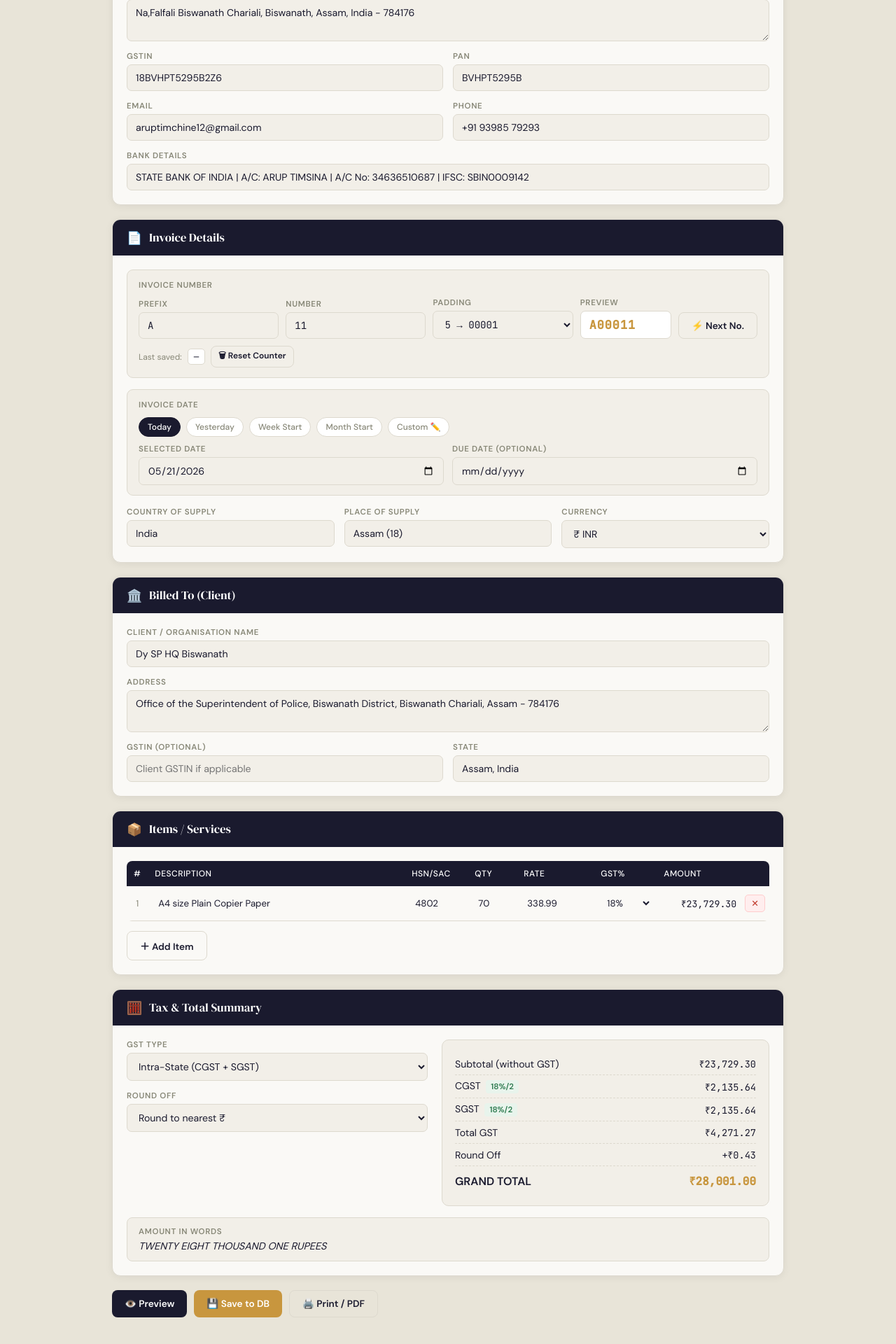
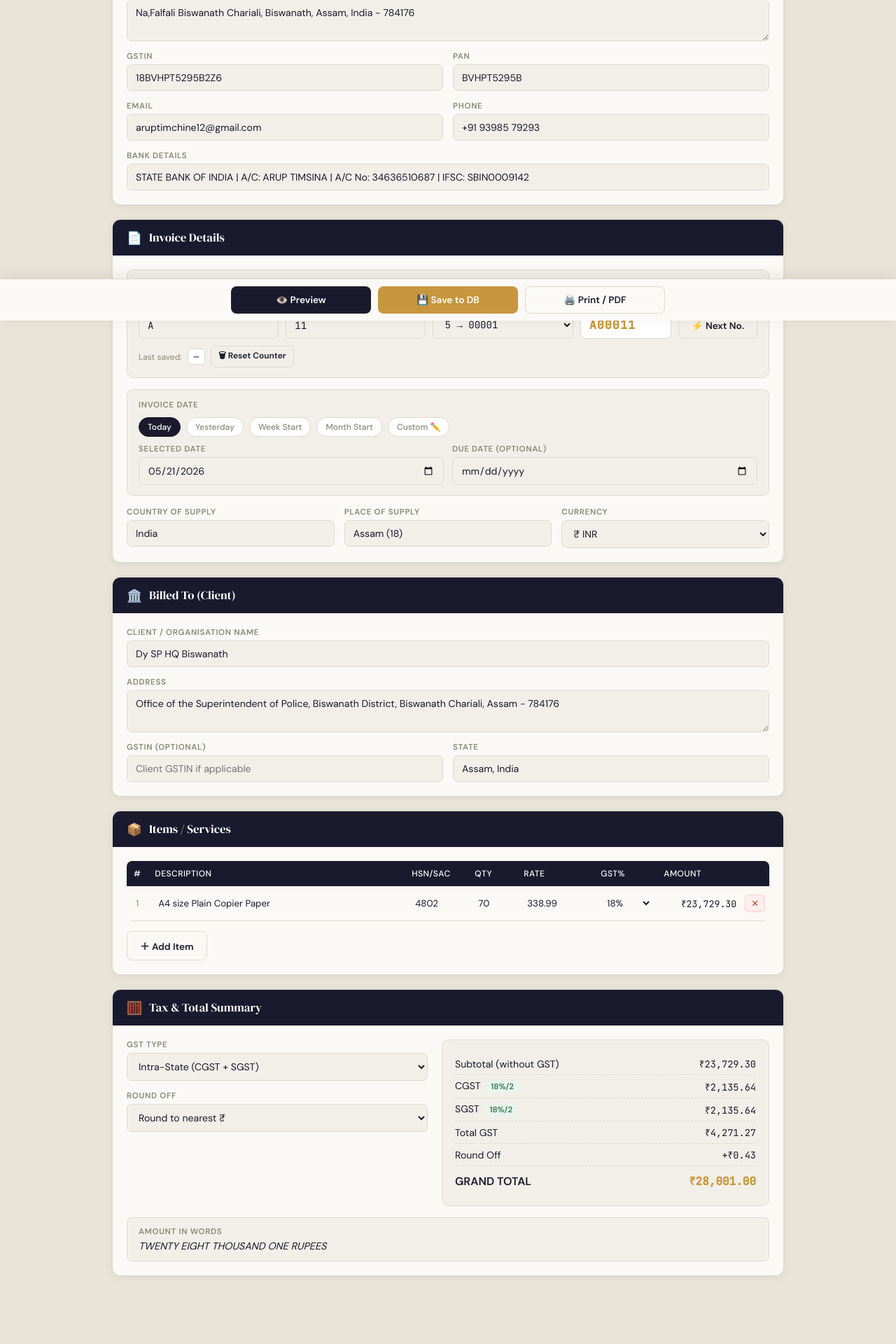
Before and after one commit to junmain936/arup-invoice-generator, a Next.js app: page / in a window 1280 px wide. Shown: the part 342-2262 px from the top of the page at 70% size. Built offline with nearby package versions, Linux system fonts and the light colour scheme.

Commit message:
Update page.jsx

```diff
--- a/app/page.jsx
+++ b/app/page.jsx
@@ -381,7 +381,6 @@ export default function InvoicePage() {
               {t === 'editor' ? '✏️ Editor' : t === 'preview' ? '👁️ Preview' : '🗂️ History'}
             </button>
           ))}
-          <button className="tab" onClick={handlePrint}>🖨️ Print</button>
         </div>
 
         {/* ══ EDITOR TAB ══ */}
@@ -643,14 +642,8 @@ export default function InvoicePage() {
               </div>
             </div>
 
-            {/* ACTION BUTTONS */}
-            <div className="btn-row" style={{ marginBottom: 40 }}>
-              <button className="btn btn-primary" onClick={() => handleTabChange('preview')}>👁️ Preview</button>
-              <button className="btn btn-accent" disabled={saving} onClick={saveInvoice}>
-                {saving ? '⏳ Saving...' : '💾 Save to DB'}
-              </button>
-              <button className="btn btn-outline" onClick={handlePrint}>🖨️ Print / PDF</button>
-            </div>
+            {/* bottom spacer for fixed footer */}
+            <div style={{ height: 80 }} />
           </>
         )}
 
@@ -659,14 +652,14 @@ export default function InvoicePage() {
           <>
             <div className="btn-row" style={{ marginBottom: 16 }}>
               <button className="btn btn-outline" onClick={() => setTab('editor')}>← Back</button>
-              <button className="btn btn-accent" disabled={saving} onClick={saveInvoice}>{saving ? '⏳ Saving...' : '💾 Save to DB'}</button>
-              <button className="btn btn-outline" onClick={handlePrint}>🖨️ Print / PDF</button>
             </div>
             <div className="card">
               <div className="card-body">
                 <div dangerouslySetInnerHTML={{ __html: printHTML }} />
               </div>
             </div>
+            {/* bottom spacer for fixed footer */}
+            <div style={{ height: 80 }} />
           </>
         )}
 
@@ -714,6 +707,28 @@ export default function InvoicePage() {
         )}
       </div>
 
+      {/* FIXED BOTTOM ACTION BAR */}
+      <div className="fixed-action-bar no-print">
+        {tab === 'editor' && (
+          <>
+            <button className="btn btn-primary" onClick={() => handleTabChange('preview')}>👁️ Preview</button>
+            <button className="btn btn-accent" disabled={saving} onClick={saveInvoice}>
+              {saving ? '⏳ Saving...' : '💾 Save to DB'}
+            </button>
+            <button className="btn btn-outline" onClick={handlePrint}>🖨️ Print / PDF</button>
+          </>
+        )}
+        {tab === 'preview' && (
+          <>
+            <button className="btn btn-outline" onClick={() => setTab('editor')}>← Editor</button>
+            <button className="btn btn-accent" disabled={saving} onClick={saveInvoice}>
+              {saving ? '⏳ Saving...' : '💾 Save to DB'}
+            </button>
+            <button className="btn btn-primary" onClick={handlePrint}>🖨️ Print / PDF</button>
+          </>
+        )}
+      </div>
+
       {/* TOAST */}
       {toast && (
         <div className={`toast ${toast.type}`}>{toast.msg}</div>
```
